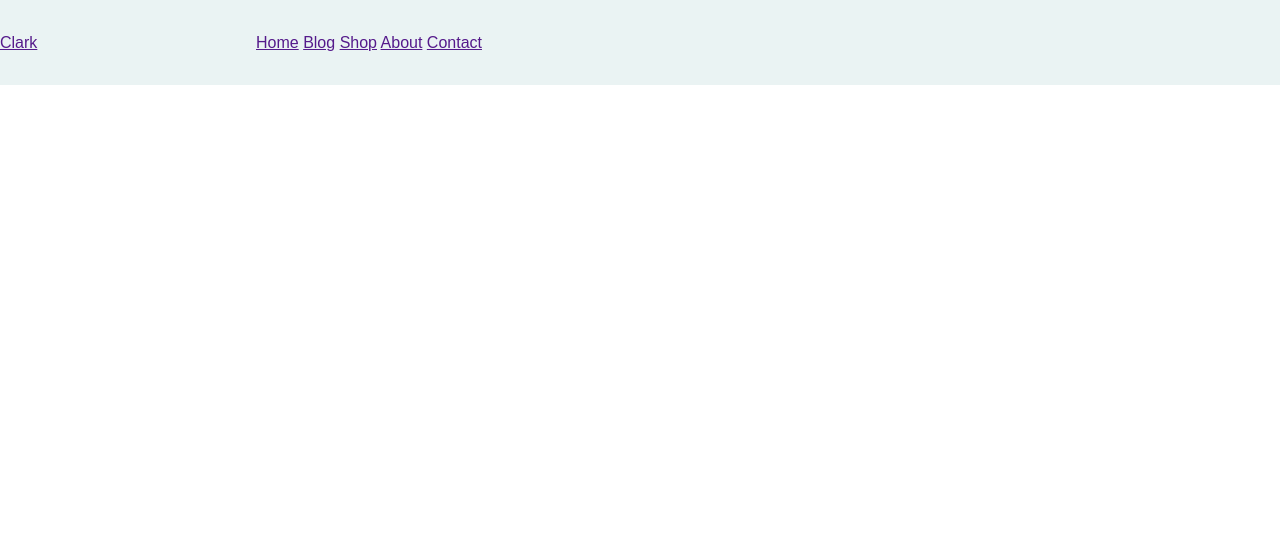
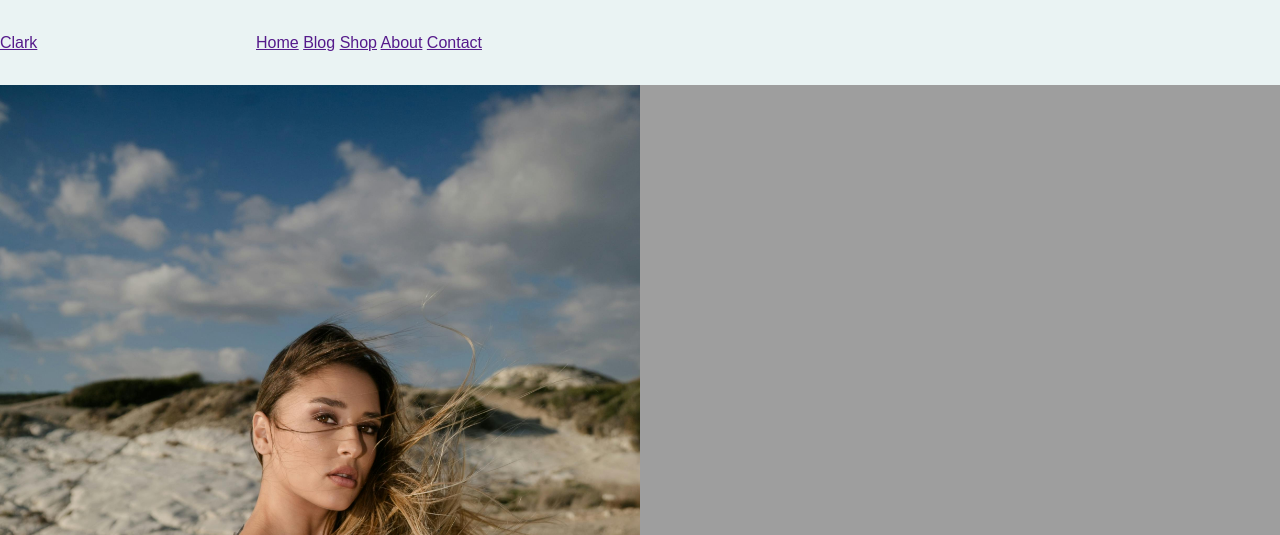
Before and after one commit to Eric0911/clark_home, a plain HTML site: page index.html in a window 1280 px wide. Shown: the top 535 px of the page. Drawn offline with Linux system fonts and the light colour scheme; some packages are replaced by stand-ins of ours; the site is published under a folder, as on GitHub Pages, so addresses that start at the root find nothing.

Commit message:
Add files via upload

```diff
--- a/style.css
+++ b/style.css
@@ -37,11 +37,11 @@
 }
 
 .blog {
-    background-image: url("/image/blog_photo.jpg");
+    background-image: url("./image/blog_photo.jpg");
 }
 
 .shop {
-    background-image: url("/image/shop_photo.jpg");
+    background-image: url("./image/shop_photo.jpg");
 }
 
 .name_posts {
```
